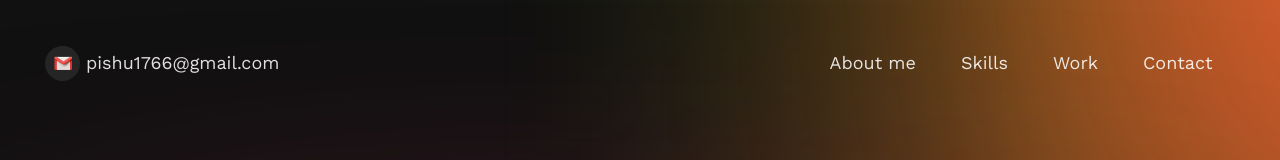
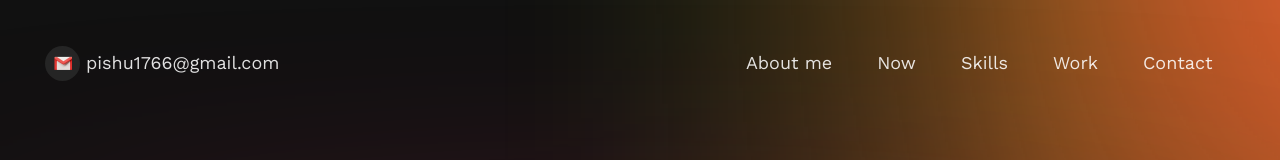
Before and after one commit to Ishukumarpathak/portfolio-, a React (Vite) app: page / in a window 1280 px wide. Shown: the top 160 px of the page. Built offline with nearby package versions, Linux system fonts and the light colour scheme.

Commit message:
some fixes done

```diff
--- a/src/components/Footer.jsx
+++ b/src/components/Footer.jsx
@@ -22,6 +22,12 @@ const Footer = () => {
                             onClick={() => scrollTo("about")}
                         >
                             About me
+                        </li>
+                        <li
+                            className="cursor-pointer transition active:scale-90"
+                            onClick={() => scrollTo("Now")}
+                        >
+                            Now
                         </li>
                         <li
                             className="cursor-pointer transition active:scale-90"
--- a/src/components/HeroBanner.jsx
+++ b/src/components/HeroBanner.jsx
@@ -51,6 +51,12 @@ const HeroBanner = () => {
               onClick={() => scrollTo("about")}
             >
               About me
+            </li>
+            <li
+              className="cursor-pointer px-5 py-2 hover:bg-slate-900 transition active:scale-90 rounded-lg"
+              onClick={() => scrollTo("skills")}
+            >
+              Now
             </li>
             <li
               className="cursor-pointer px-5 py-2 hover:bg-slate-900 transition active:scale-90 rounded-lg"
--- a/src/data.js
+++ b/src/data.js
@@ -28,7 +28,6 @@ export const projects = [
     {
         name: "Kharidi Karo - A website for INDIAN Products",
         image: p1,
-
         tags: ["dashboard", "mobile-app"],
     },
     {
```
